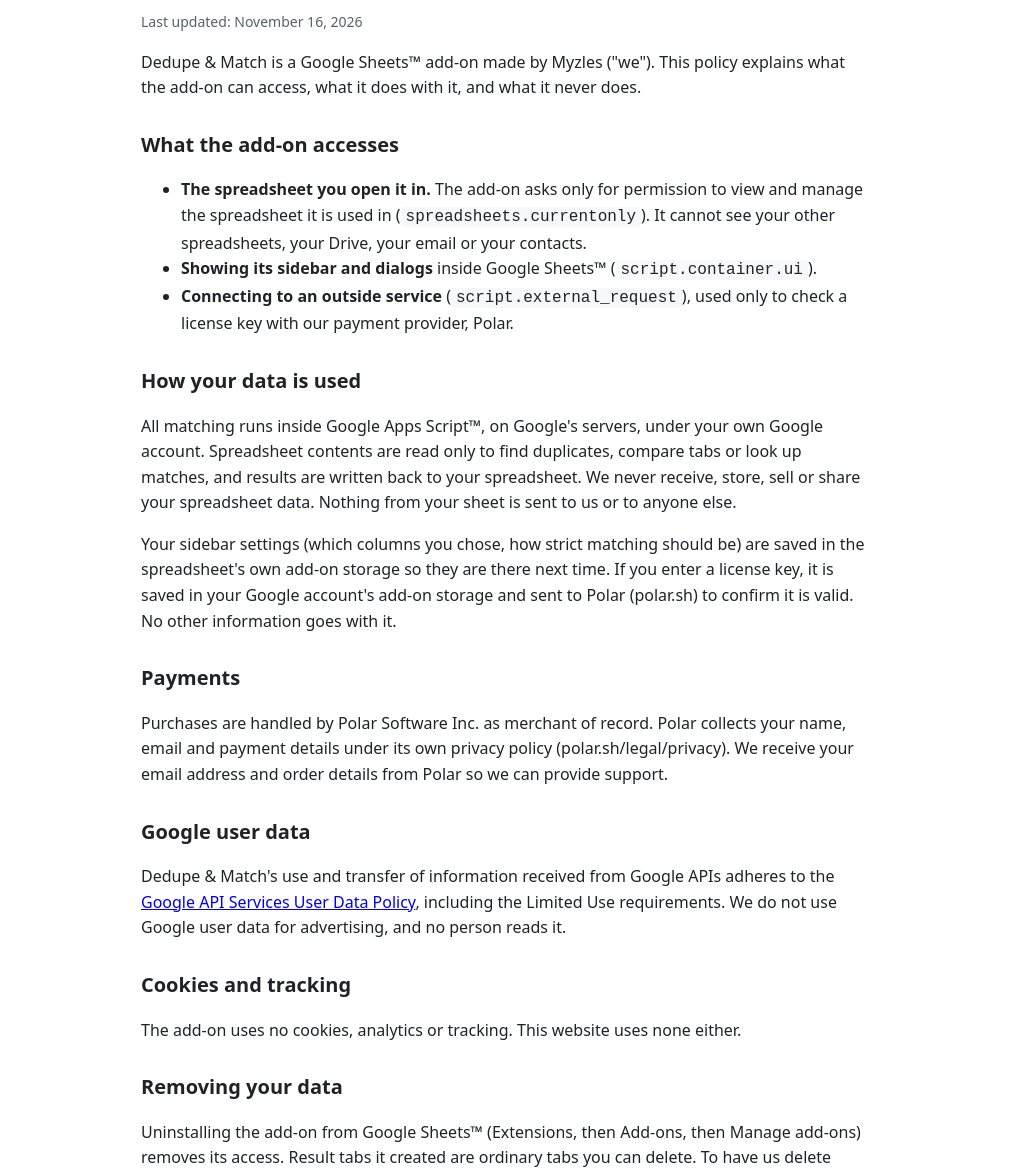
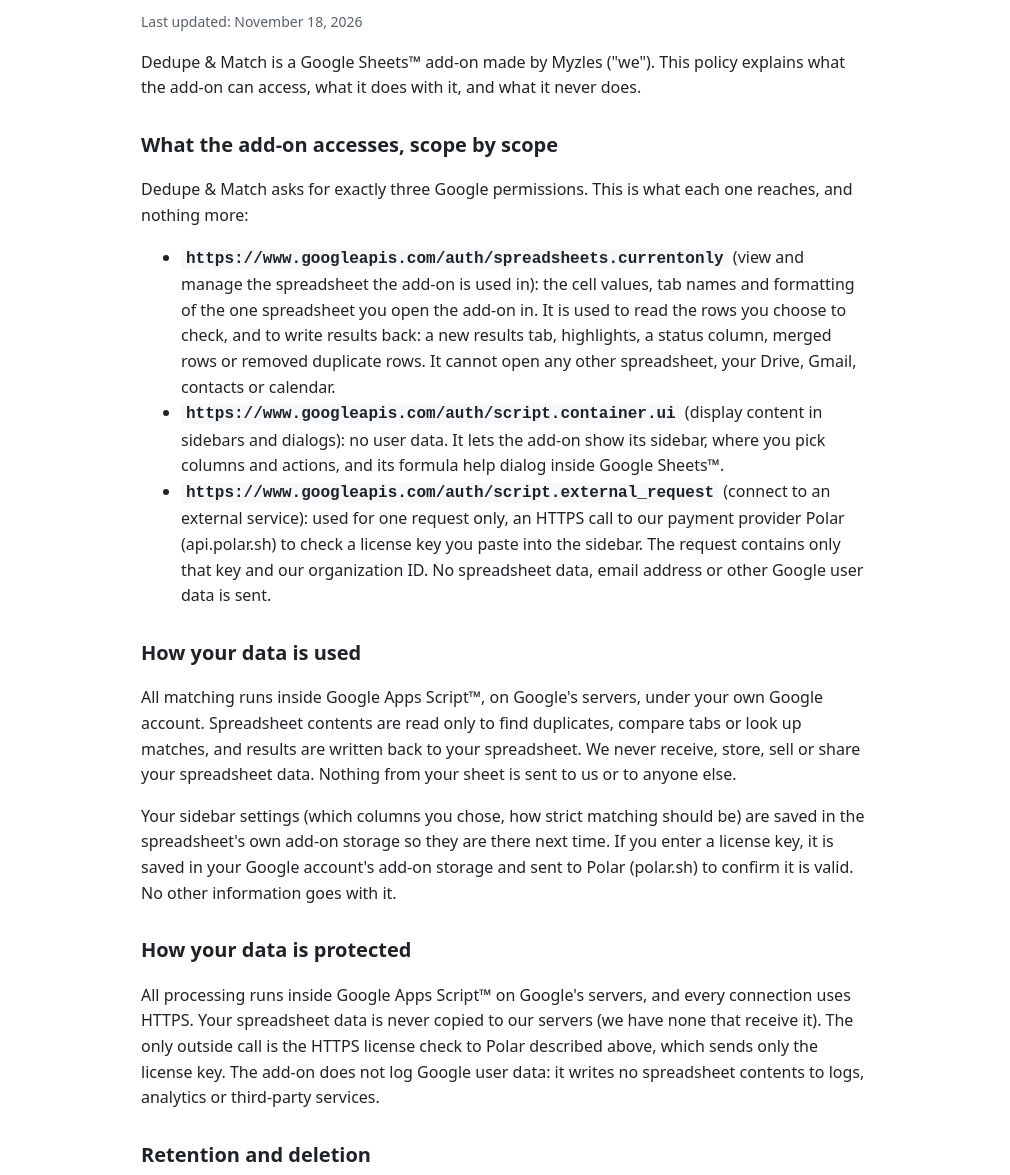
Before and after one commit to Myzles/dedupe-match, a plain HTML site: page privacy.html in a window 1280 px wide. Shown: the part 120-1295 px from the top of the page, without its empty margins (135-1145 px from the left). Drawn offline with Linux system fonts and the light colour scheme.

Commit message:
Privacy policy: per-scope data access, data protection, retention and deletion, AI/ML statement

```diff
--- a/privacy.html
+++ b/privacy.html
@@ -5,19 +5,29 @@
 <header class="wrap top"><a class="brand" href="./">Dedupe & Match</a><nav><a href="./#pricing">Pricing</a><a href="support.html">Support</a></nav></header>
 <main class="wrap doc">
 <h1>Privacy Policy</h1>
-<p class="small">Last updated: November 16, 2026</p>
+<p class="small">Last updated: November 18, 2026</p>
 <p>Dedupe & Match is a Google Sheets™ add-on made by Myzles ("we"). This policy explains what the add-on can access, what it does with it, and what it never does.</p>
 
-<h2>What the add-on accesses</h2>
+<h2>What the add-on accesses, scope by scope</h2>
+<p>Dedupe &amp; Match asks for exactly three Google permissions. This is what each one reaches, and nothing more:</p>
 <ul>
-<li><b>The spreadsheet you open it in.</b> The add-on asks only for permission to view and manage the spreadsheet it is used in (<code>spreadsheets.currentonly</code>). It cannot see your other spreadsheets, your Drive, your email or your contacts.</li>
-<li><b>Showing its sidebar and dialogs</b> inside Google Sheets™ (<code>script.container.ui</code>).</li>
-<li><b>Connecting to an outside service</b> (<code>script.external_request</code>), used only to check a license key with our payment provider, Polar.</li>
+<li><b><code>https://www.googleapis.com/auth/spreadsheets.currentonly</code></b> (view and manage the spreadsheet the add-on is used in): the cell values, tab names and formatting of the one spreadsheet you open the add-on in. It is used to read the rows you choose to check, and to write results back: a new results tab, highlights, a status column, merged rows or removed duplicate rows. It cannot open any other spreadsheet, your Drive, Gmail, contacts or calendar.</li>
+<li><b><code>https://www.googleapis.com/auth/script.container.ui</code></b> (display content in sidebars and dialogs): no user data. It lets the add-on show its sidebar, where you pick columns and actions, and its formula help dialog inside Google Sheets™.</li>
+<li><b><code>https://www.googleapis.com/auth/script.external_request</code></b> (connect to an external service): used for one request only, an HTTPS call to our payment provider Polar (api.polar.sh) to check a license key you paste into the sidebar. The request contains only that key and our organization ID. No spreadsheet data, email address or other Google user data is sent.</li>
 </ul>
 
 <h2>How your data is used</h2>
 <p>All matching runs inside Google Apps Script™, on Google's servers, under your own Google account. Spreadsheet contents are read only to find duplicates, compare tabs or look up matches, and results are written back to your spreadsheet. We never receive, store, sell or share your spreadsheet data. Nothing from your sheet is sent to us or to anyone else.</p>
 <p>Your sidebar settings (which columns you chose, how strict matching should be) are saved in the spreadsheet's own add-on storage so they are there next time. If you enter a license key, it is saved in your Google account's add-on storage and sent to Polar (polar.sh) to confirm it is valid. No other information goes with it.</p>
+
+<h2>How your data is protected</h2>
+<p>All processing runs inside Google Apps Script™ on Google's servers, and every connection uses HTTPS. Your spreadsheet data is never copied to our servers (we have none that receive it). The only outside call is the HTTPS license check to Polar described above, which sends only the license key. The add-on does not log Google user data: it writes no spreadsheet contents to logs, analytics or third-party services.</p>
+
+<h2>Retention and deletion</h2>
+<p>The add-on keeps no spreadsheet data after a run finishes; results exist only in your own spreadsheet, where you can edit or delete them. Very large jobs keep a temporary progress marker in Apps Script's cache for up to one hour, and it is removed when the job ends. A few small settings stay in Apps Script properties until you uninstall the add-on or clear them: your license key and whether the one-time rating prompt was shown (user properties), and your column and matching choices for each tab (document properties of that spreadsheet). Polar keeps order records under its own privacy policy; we delete the order details we hold within 30 days of an email request to the address below.</p>
+
+<h2>AI and machine learning</h2>
+<p>Google user data is never used to develop, train or improve AI or machine-learning models, and it is never sent to any AI service. Matching uses plain, deterministic rules written in the add-on's own code.</p>
 
 <h2>Payments</h2>
 <p>Purchases are handled by Polar Software Inc. as merchant of record. Polar collects your name, email and payment details under its own privacy policy (polar.sh/legal/privacy). We receive your email address and order details from Polar so we can provide support.</p>
```
